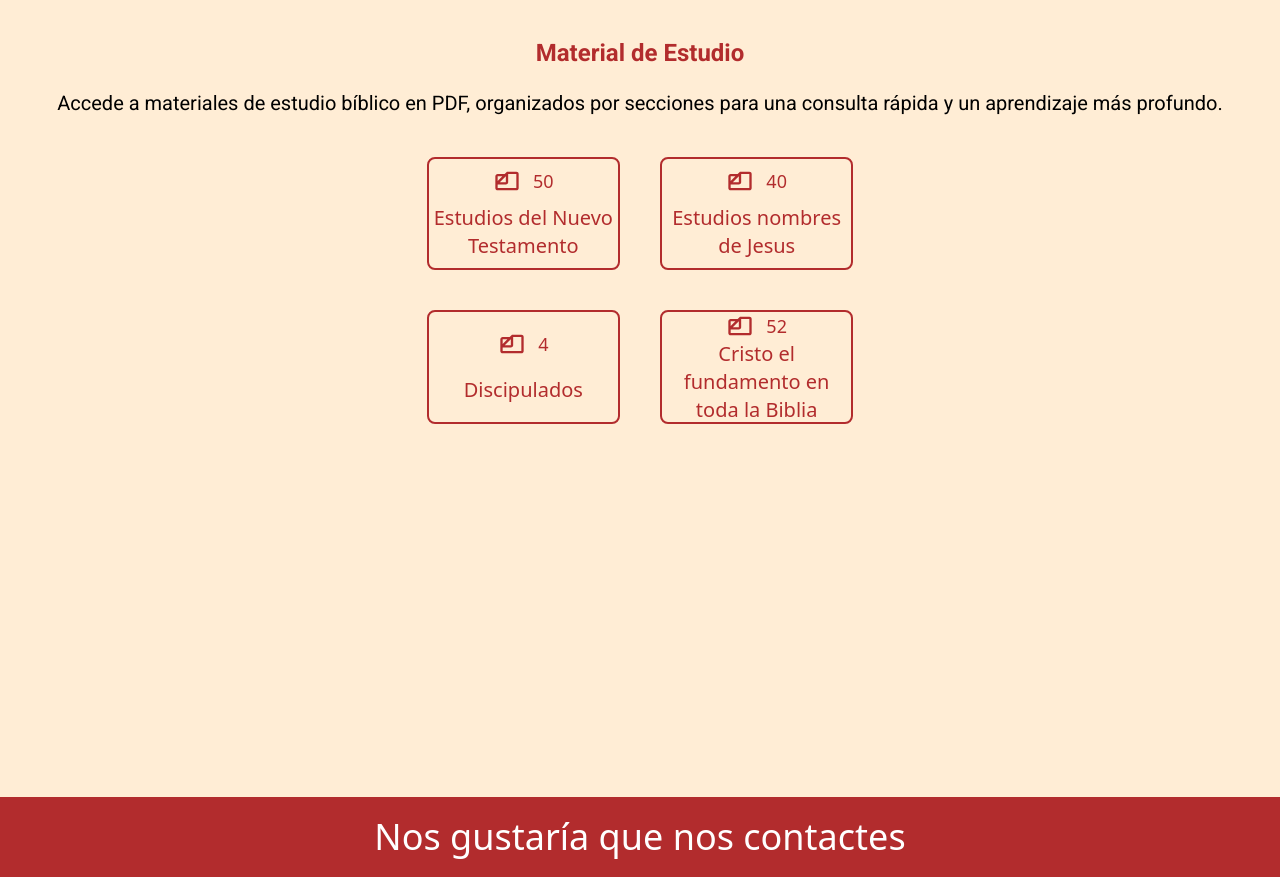
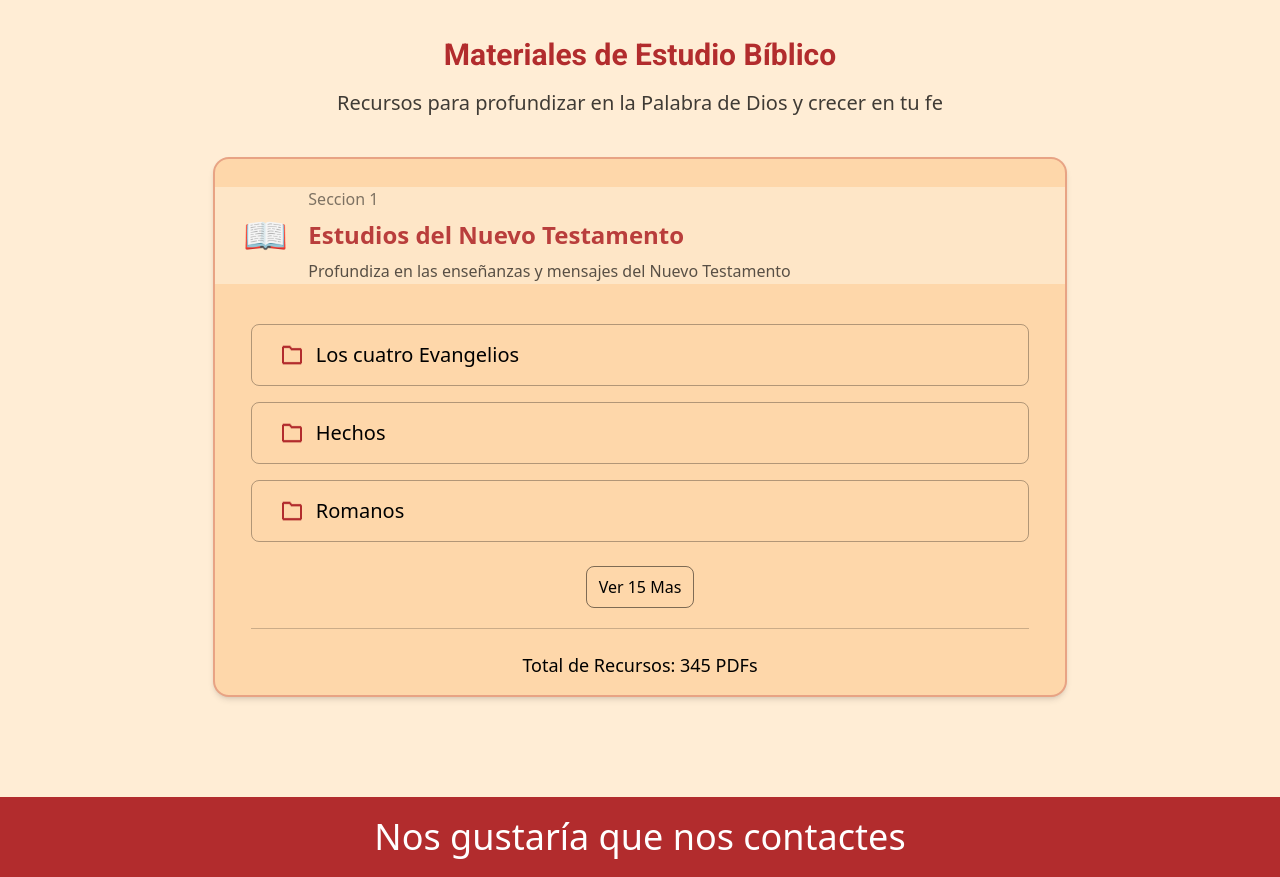
Before and after one commit to ezeekiel3/pagina-iglesia-astro, an Astro site: page /pagina-iglesia-astro/Material2 in a window 1280 px wide. Shown: the part 59-936 px from the top of the page. Built offline with nearby package versions, Linux system fonts and the light colour scheme; Astro itself is replaced by a stand-in of ours.

Commit message:
se esta trabajando en el material2

```diff
--- a/package.json
+++ b/package.json
@@ -2,7 +2,7 @@
     "name": "pagina-iglesia",
     "type": "module",
     "version": "0.0.1",
-    "packageManager": "pnpm@10.14.0",
+    "packageManager": "pnpm@10.18.3",
     "scripts": {
         "dev": "astro dev",
         "build": "astro build",
--- /dev/null
+++ b/src/components/SeccionBiblica.tsx
@@ -0,0 +1,60 @@
+import React, { useState } from 'react'
+import folderIcon from '../img/folderIcon.png'
+
+type SeccionBiblicaProps = {
+    isFolder: boolean
+}
+
+export default function SeccionBiblica() {
+    const [showMore, setShowMore] = useState(false)
+
+    return (
+        <div className='flex items-center flex-col mt-10 bg-orange-200 h-min pb-4 w-2/3 rounded-2xl border-opacity-30 shadow-md border-logo border-2'>
+            <div className='bg-orange-100 bg-opacity-70 mt-7 h-1/5 w-full flex flex-row items-center pl-7'>
+                <p className='text-4xl'>📖</p>
+                <div className='ml-5 flex flex-col gap-2'>
+                    <p className='opacity-50 font-sans'>Seccion 1</p>
+                    <h2 className='text-2xl text-logo font-semibold opacity-90'>Estudios del Nuevo Testamento</h2>
+                    <p className='opacity-65'>Profundiza en las enseñanzas y mensajes del Nuevo Testamento</p>
+                </div>
+            </div>
+            <div className='w-full flex items-center flex-col mt-10 gap-4'>
+                <div className='border border-black hover:bg-logo hover:bg-opacity-10 duration-100 border-opacity-30 rounded-lg h-min w-11/12'>
+                    <div className='flex flex-row pl-7 gap-3 py-4'>
+                        <img src={folderIcon.src} alt='' />
+                        <p className='text-xl'>Los cuatro Evangelios</p>
+                    </div>
+                </div>
+                <div className='border border-black hover:bg-logo hover:bg-opacity-10 duration-100 border-opacity-30 rounded-lg h-min w-11/12'>
+                    <div className='flex flex-row pl-7 gap-3 py-4'>
+                        <img src={folderIcon.src} alt='' />
+                        <p className='text-xl'>Hechos</p>
+                    </div>
+                </div>
+                <div className='border border-black hover:bg-logo hover:bg-opacity-10 duration-100 border-opacity-30 rounded-lg h-min w-11/12'>
+                    <div className='flex flex-row pl-7 gap-3 py-4'>
+                        <img src={folderIcon.src} alt='' />
+                        <p className='text-xl'>Romanos</p>
+                    </div>
+                </div>
+                {showMore ? (
+                    <div className='border border-black hover:bg-logo hover:bg-opacity-10 duration-100 border-opacity-30 rounded-lg h-min w-11/12'>
+                        <div className='flex flex-row pl-7 gap-3 py-4'>
+                            <img src={folderIcon.src} alt='' />
+                            <p className='text-xl'>Cartas de Corintios</p>
+                        </div>
+                    </div>
+                ) : (
+                    ''
+                )}
+            </div>
+            <button
+                className='font-medium border border-black h-min py-2 px-3 rounded-lg hover:bg-orange-800 hover:bg-opacity-15 duration-100 border-opacity-50 mt-6'
+                onClick={() => setShowMore(!showMore)}>
+                {showMore ? 'Ver Menos' : 'Ver 15 Mas'}
+            </button>
+            <div className='h-2 w-11/12 border-t mt-5 border-black border-opacity-20'></div>
+            <p className='text-lg mt-4'>Total de Recursos: 345 PDFs</p>
+        </div>
+    )
+}
--- a/src/components/SeccionMaterial2.astro
+++ /dev/null
@@ -1,17 +0,0 @@
----
-const {id, cantidadPdfs, titleSection} = Astro.props
----
-
-<div id={id} class='flex flex-col w-full h-full border-2 border-logo text-center rounded-lg mt-10 items-center justify-evenly text-logo fill-logo hover:fill-white hover:bg-logo hover:text-white transition-all duration-300'>
-    <div class='flex flex-row'>
-        <svg xmlns='http://www.w3.org/2000/svg' viewBox='0 -960 960 960' class='h-7 w-7 fill-current'>
-            <path
-                d='M160-160q-33 0-56.5-23.5T80-240v-400q0-33 23.5-56.5T160-720h240l80-80h320q33 0 56.5 23.5T880-720v480q0 33-23.5 56.5T800-160H160Zm73-280h207v-207L233-440Zm-73-40 160-160H160v160Zm0 120v120h640v-480H520v280q0 33-23.5 56.5T440-360H160Zm280-160Z'
-                fill='currentColor'/>
-        </svg>
-        <p class='ml-3 xl:text-lg'>{cantidadPdfs}</p>
-    </div>
-    <div>
-        <h2 class='xl:text-xl'>{titleSection}</h2>
-    </div>
-</div>
--- a/src/pages/Material2.astro
+++ b/src/pages/Material2.astro
@@ -1,21 +1,15 @@
 ---
 import Layout from "../layouts/Layout.astro";
 
-import SeccionMaterial2 from "../components/SeccionMaterial2.astro";
+import SeccionBiblica from "../components/SeccionBiblica.tsx"
 ---
 
 <Layout>
     <main class="h-full w-full flex flex-col items-center">
-        <div class="flex flex-col items-center">
-            <h1 class="text-logo font-bold font-roboto mt-10 text-lg xl:text-2xl">Material de Estudio</h1>
-            <p id="parrafo" class="mt-5 font-roboto xl:text-xl">Accede a materiales de estudio bíblico en PDF, organizados por secciones para una consulta rápida y un aprendizaje más profundo.</p>
+        <div class="flex flex-col items-center mt-10 gap-4">
+            <h1 class="text-logo font-roboto font-bold text-3xl">Materiales de Estudio Bíblico</h1>
+            <p class="text-xl opacity-75">Recursos para profundizar en la Palabra de Dios y crecer en tu fe</p>
         </div>
-        <!-- <div id="fondo-negro" class={`bg-black h-full w-full bg-opacity-70 absolute ${toggleBackground ? '' : 'invisible'}`} data-state={toggleBackground}>p</div> -->
-        <div id="main-container-section" class="grid w-1/3 h-1/3 grid-cols-2 gap-10 grid-rows-2 justify-items-center">
-            <SeccionMaterial2 cantidadPdfs={50} titleSection="Estudios del Nuevo Testamento" id="nuevo-testamento" client:load/>
-            <SeccionMaterial2 cantidadPdfs={40} titleSection="Estudios nombres de Jesus" id="nombre-jesus" client:load/>
-            <SeccionMaterial2 cantidadPdfs={4} titleSection="Discipulados" id="discipulado" client:load/>
-            <SeccionMaterial2 cantidadPdfs={52} titleSection="Cristo el fundamento en toda la Biblia" id="cristo-fundamento" client:load/>
-        </div>
+        <SeccionBiblica client:load/>
     </main>
 </Layout>
```
Also changed, not shown: src/img/folderIcon.png (added), src/img/pdfIcon.png (added).
